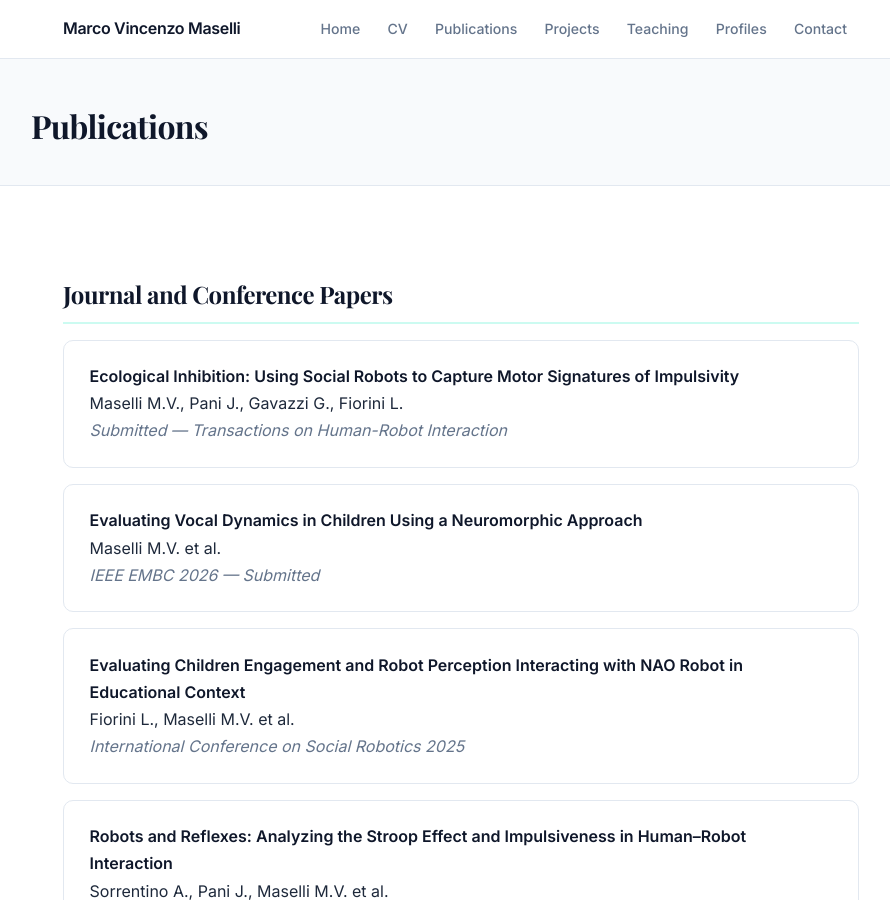
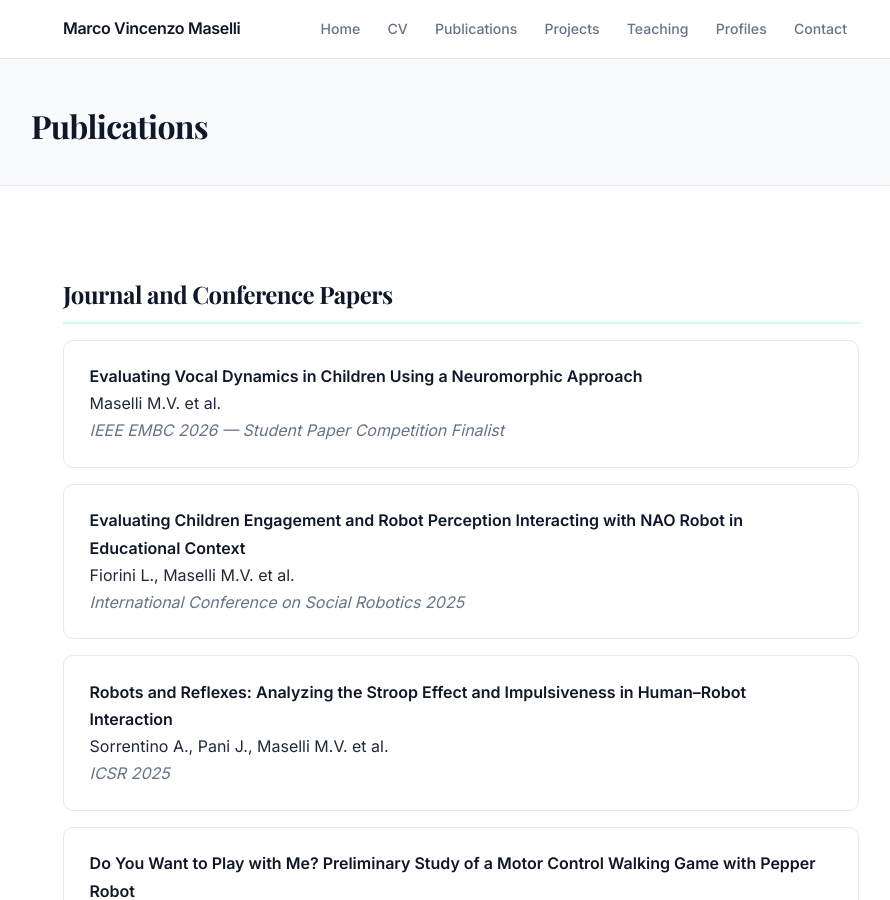
Before and after one commit to marcovmaselli/marcovmaselli.github.io, a Jekyll site: the page built from pubblications.md, in a window 1280 px wide and 900 px high. Shown: the whole window, without its empty margins (179-1069 px from the left). Built offline with Jekyll 4.4.1, drawn with Linux system fonts in a browser that asks for light colours.

Commit message:
Update publications: comment out unsubmitted paper, mark EMBC 2026 as finalist
Co-Authored-By: Claude Sonnet 4.6 <noreply@anthropic.com>

```diff
--- a/pubblications.md
+++ b/pubblications.md
@@ -5,16 +5,16 @@ title: Publications
 
 ## Journal and Conference Papers
 
-<div class="card">
+<!-- <div class="card">
   <strong>Ecological Inhibition: Using Social Robots to Capture Motor Signatures of Impulsivity</strong><br>
   Maselli M.V., Pani J., Gavazzi G., Fiorini L.<br>
   <em>Submitted — Transactions on Human-Robot Interaction</em>
-</div>
+</div> -->
 
 <div class="card">
   <strong>Evaluating Vocal Dynamics in Children Using a Neuromorphic Approach</strong><br>
   Maselli M.V. et al.<br>
-  <em>IEEE EMBC 2026 — Submitted</em>
+  <em>IEEE EMBC 2026 —  Student Paper Competition Finalist</em>
 </div>
 
 <div class="card">
```
